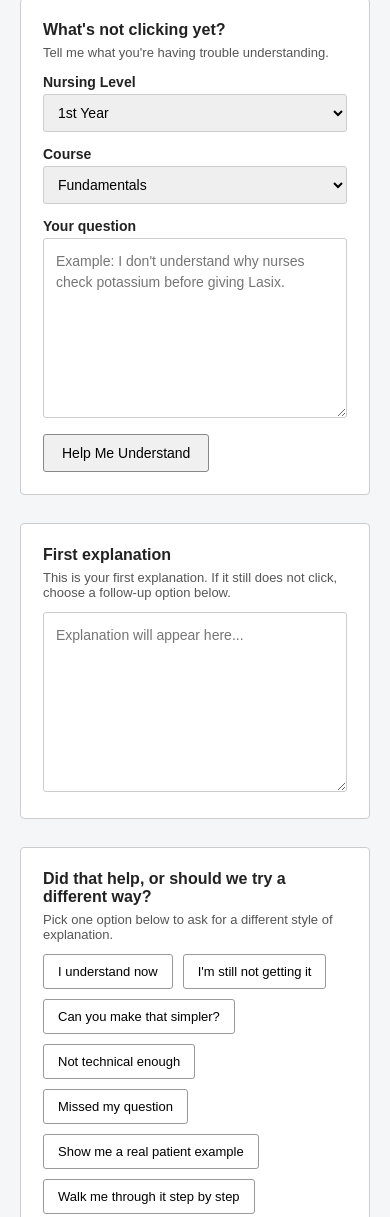
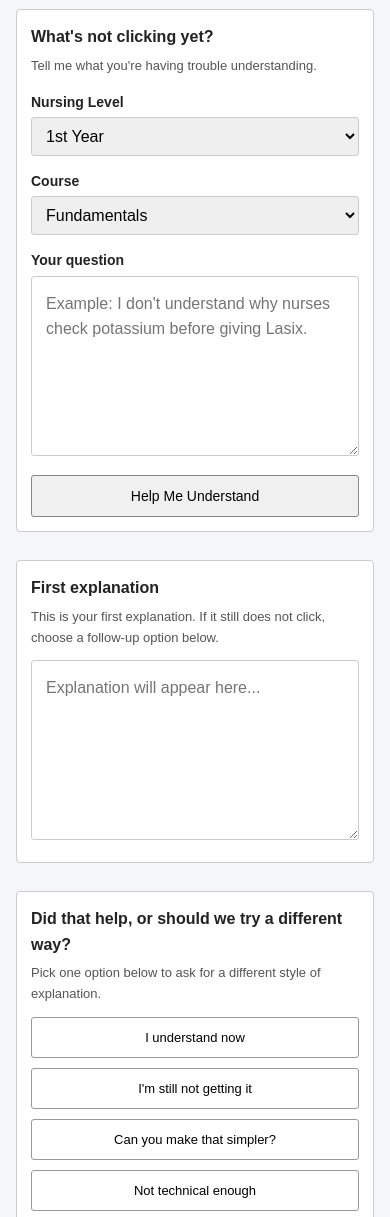
Before and after one commit to fbemail8454-dotcom/homework-helper-beta, a website: page app/index.html in a window 390 px wide. Shown: the part 176-1393 px from the top of the page. Drawn offline with Linux system fonts and the light colour scheme.

Commit message:
Improve mobile layout

```diff
--- a/app/index.html
+++ b/app/index.html
@@ -2,6 +2,7 @@
 <html lang="en">
 <head>
   <meta charset="UTF-8" />
+  <meta name="viewport" content="width=device-width, initial-scale=1.0" />
   <title>Nursing Tutor</title>
   <link rel="stylesheet" href="style.css" />
 </head>
--- a/app/style.css
+++ b/app/style.css
@@ -1,13 +1,19 @@
+* {
+  box-sizing: border-box;
+}
+
 body {
   font-family: Arial, sans-serif;
   background: #f4f6f8;
   margin: 0;
-  padding: 30px 20px;
+  padding: 20px 16px;
   color: #222;
+  font-size: 16px;
+  line-height: 1.6;
 }
 
 .container {
-  max-width: 900px;
+  max-width: 600px;
   margin: auto;
 }
 
@@ -53,7 +59,7 @@
 select {
   width: 100%;
   padding: 9px 10px;
-  font-size: 14px;
+  font-size: 16px;
   box-sizing: border-box;
   border: 1px solid #ccc;
   border-radius: 3px;
@@ -62,19 +68,19 @@
 textarea {
   width: 100%;
   min-height: 180px;
-  padding: 12px;
-  font-size: 14px;
+  padding: 14px;
+  font-size: 16px;
   font-family: Arial, sans-serif;
   box-sizing: border-box;
   border: 1px solid #ccc;
   border-radius: 3px;
   resize: vertical;
-  line-height: 1.5;
+  line-height: 1.6;
 }
 
 button {
   margin-top: 12px;
-  padding: 10px 18px;
+  padding: 12px 18px;
   font-size: 14px;
   cursor: pointer;
   border: 1px solid #888;
@@ -290,3 +296,22 @@
   color: #888;
   margin-bottom: 4px;
 }
+
+@media (max-width: 600px) {
+  .card {
+    padding: 14px;
+  }
+
+  button {
+    width: 100%;
+  }
+
+  .feedback-grid {
+    flex-direction: column;
+  }
+
+  .feedback-btn {
+    width: 100%;
+    padding: 12px 14px;
+  }
+}
```
